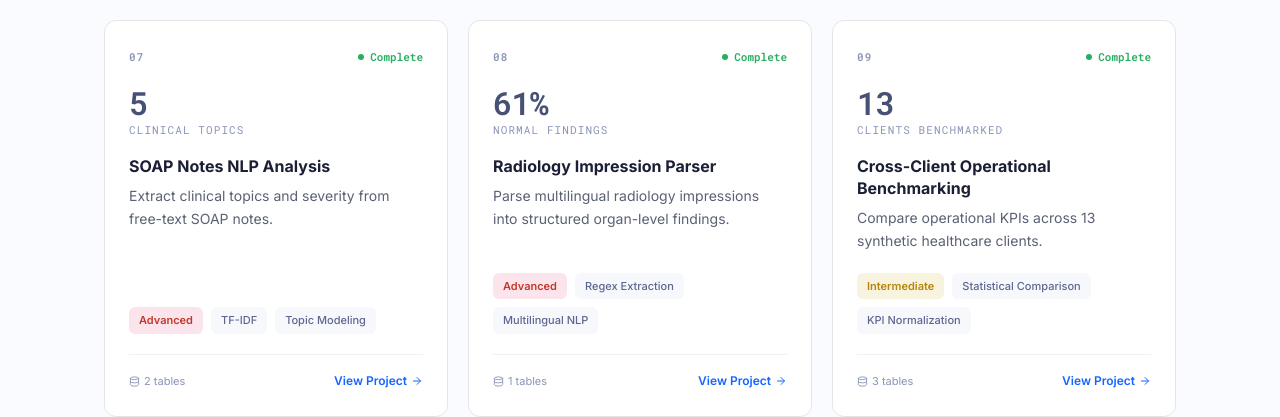
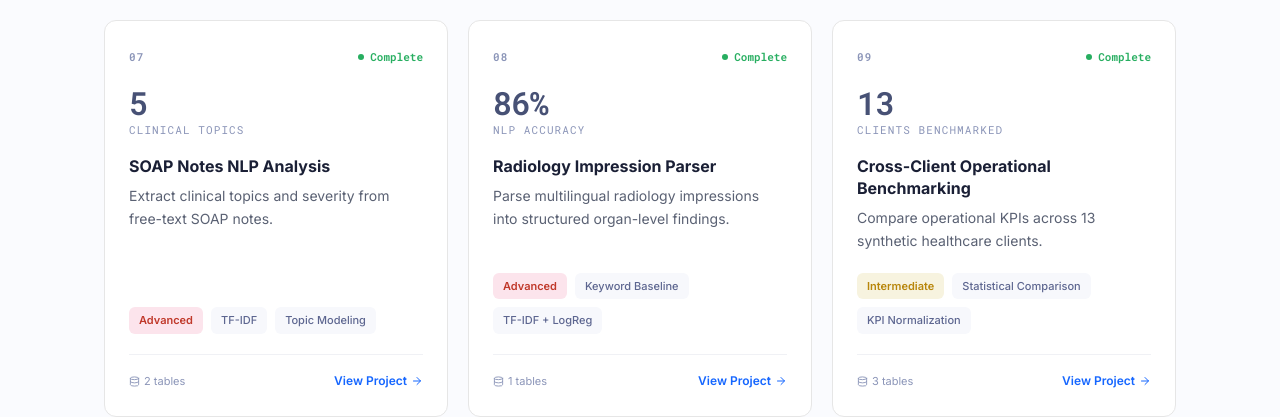
Before and after one commit to OrangeJuice023/dashlabs-sample-project, a Next.js app: page /projects in a window 1280 px wide. Shown: the part 1227-1644 px from the top of the page. Built offline with nearby package versions, Linux system fonts and the light colour scheme.

Commit message:
Update projects.ts

```diff
--- a/src/content/projects.ts
+++ b/src/content/projects.ts
@@ -101,8 +101,8 @@ export const projects: ProjectMeta[] = [
     status: "complete",
     clients: ["Clients 02 & 13 (Imaging)"],
     tables: ["patient_service_results"],
-    techniques: ["Regex Extraction", "Multilingual NLP", "Bahasa Indonesia"],
-    keyMetric: { value: "61%", label: "Normal Findings" },
+    techniques: ["Keyword Baseline", "TF-IDF + LogReg", "Multilingual NLP"],
+    keyMetric: { value: "86%", label: "NLP Accuracy" },
     color: "bg-[#FCE4EC]",
   },
   {
```
